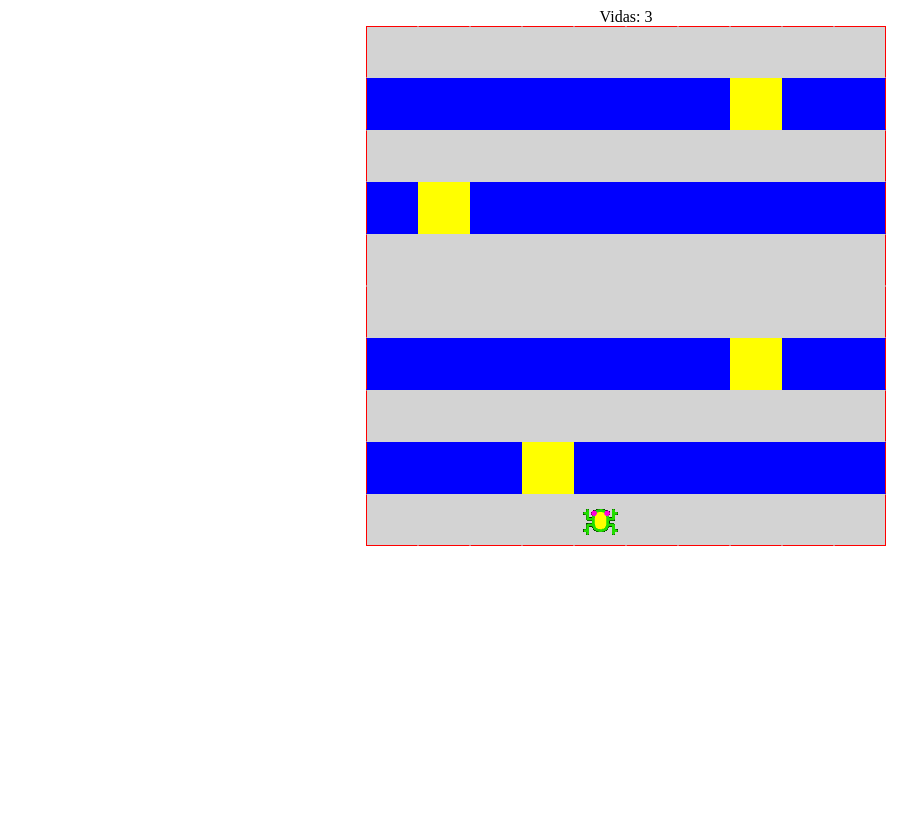
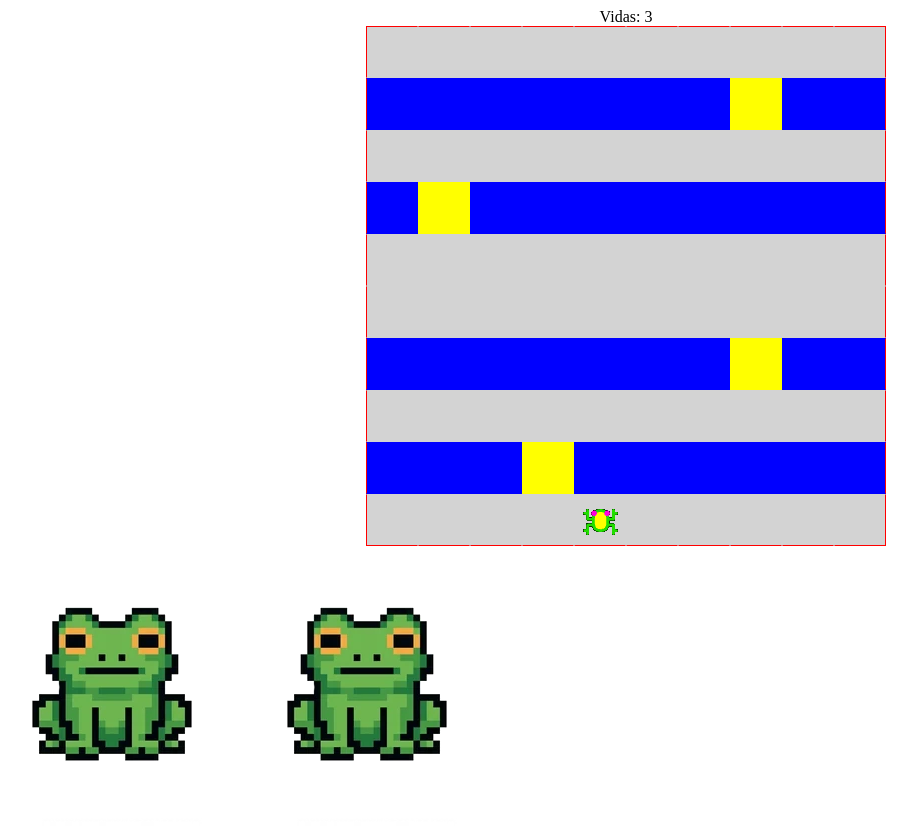
Before and after one commit to LeticiaVieira0/FroggerJS, a plain HTML site: page index.html in a window 1280 px wide. Shown: the whole page, without its empty margins (14-931 px from the left). Before the commit the page ends 800 px from the top, so only its background shows below. Drawn offline with Linux system fonts and the light colour scheme.

Commit message:
Ideias e imagens laterais

```diff
--- a/css/style.css
+++ b/css/style.css
@@ -65,3 +65,7 @@
 .right {
     border-right: 1px solid red;
 }
+
+.laterais{
+    display: flex;
+}
--- a/index.html
+++ b/index.html
@@ -16,6 +16,15 @@
 
         </div>
     </div>
+    <div class="laterais">
+        <div class="esquerda">
+        <img src="./images/sapinhoPixelArt.webp">
+        </div>
+
+        <div class="direita">
+        <img src="./images/sapinhoPixelArt.webp">
+        </div>
+    </div>
 </body>
 
 </html>
```
Also changed, not shown: images/sapinhoPixelArt.webp (added), 1 other file.
